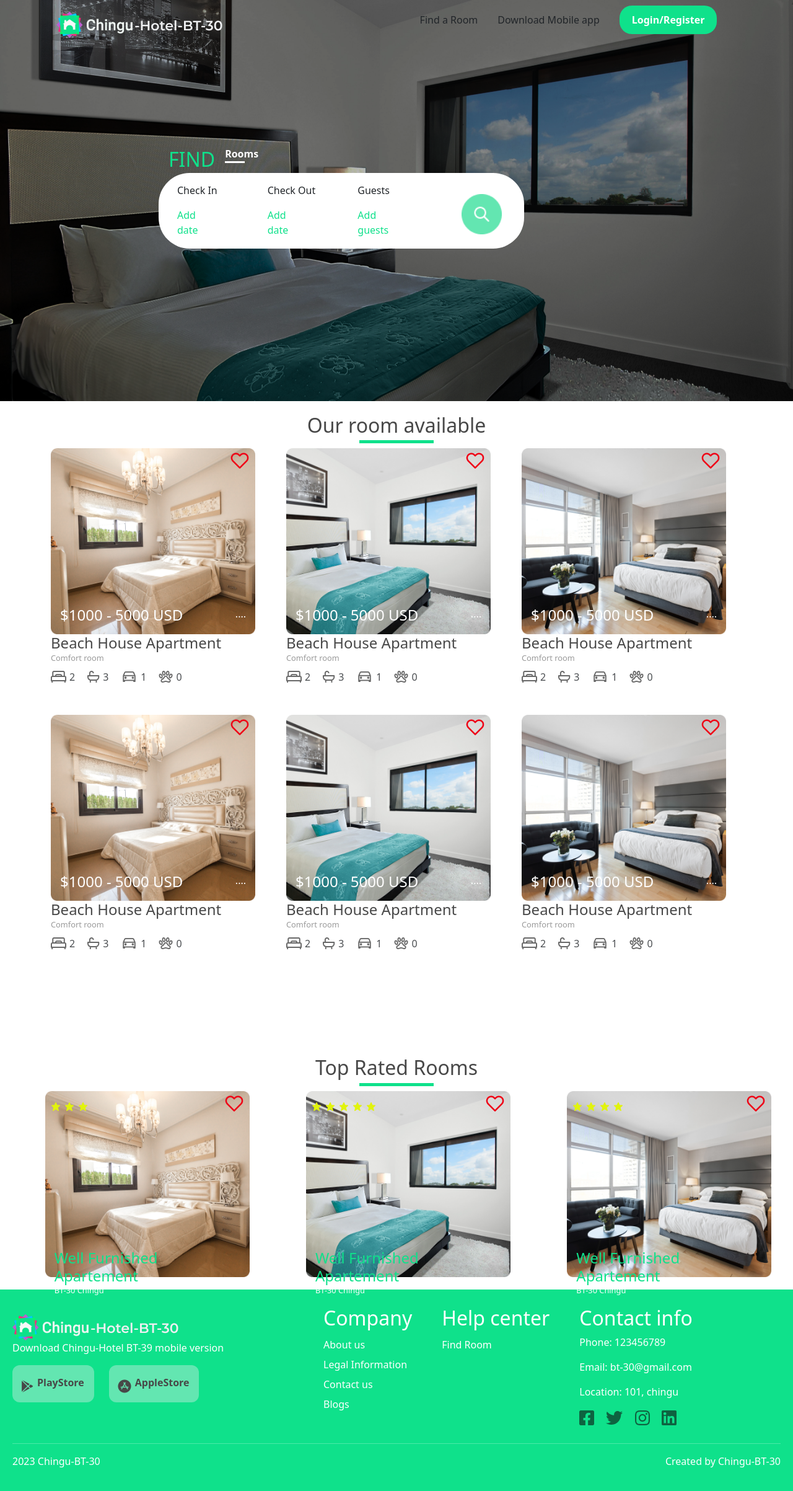
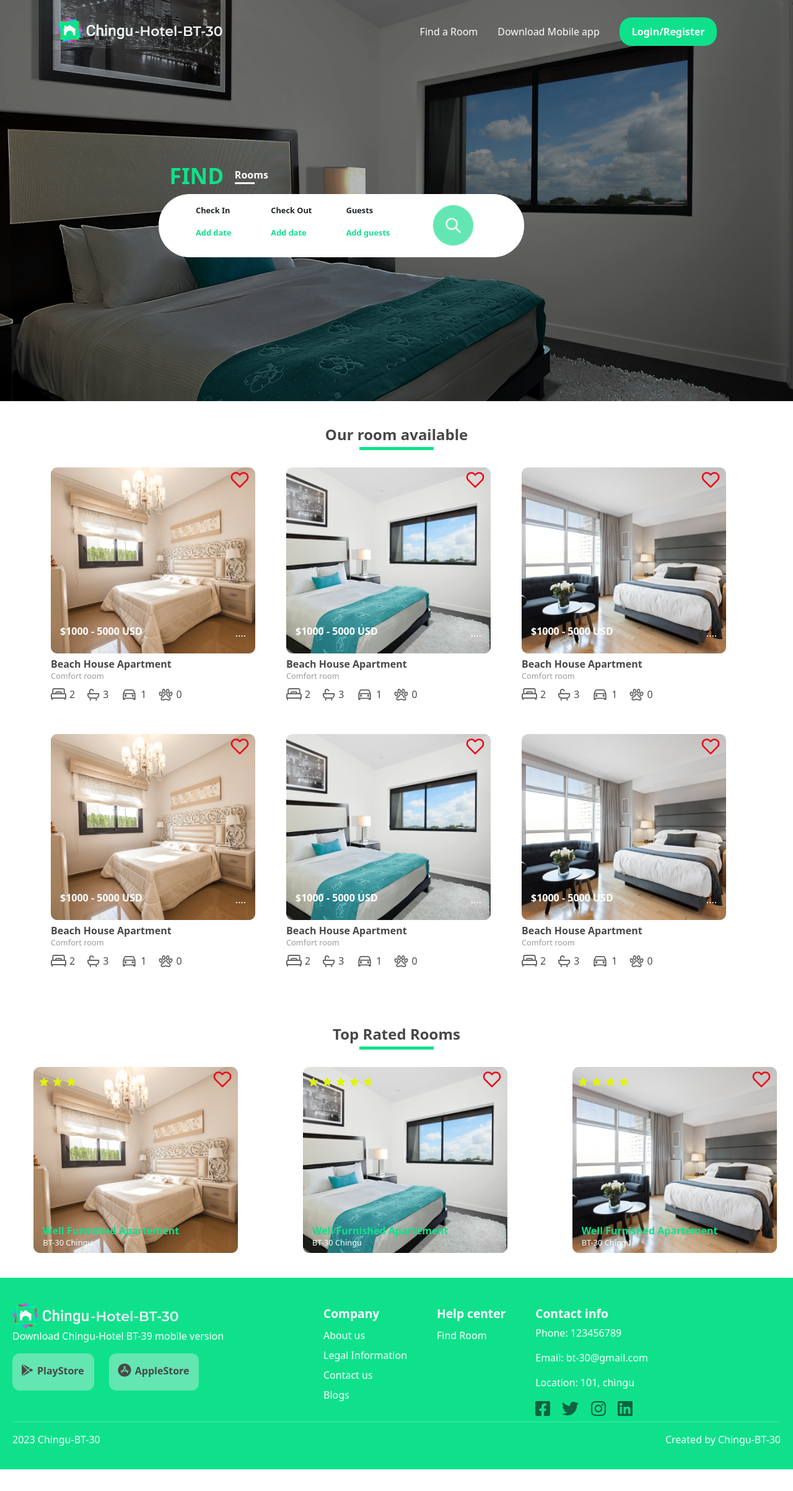
Before and after one commit to chingu-voyages/v42-bears-team-30, a React (Create React App) app in the folder app-front/: page / in a window 1280 px wide. Shown: the whole page at 62% size. After the commit the page ends 2370 px from the top, so only its background shows below. Built offline with nearby package versions, Linux system fonts and the light colour scheme.

Commit message:
[FRONT] restylize homepage && details page

```diff
--- a/app-front/src/components/_partials/footer/footer.css
+++ b/app-front/src/components/_partials/footer/footer.css
@@ -17,7 +17,12 @@ footer {
 .links-right {
     position: relative;
     right: -5em;
-    top: -0.8em;
+    top: 0.4em;
+}
+
+.links-right div h2 {
+    font-size: 1.2em;
+    font-weight: bold;
 }
 
 .social-networks-icons img {
@@ -26,13 +31,14 @@ footer {
 
 .footer-links div a {
     color: white;
+    cursor: pointer;
     line-height: 2em;
     text-decoration: none;
 }
 
 .button-links a img {
     position: relative;
-    top: 5px;
+    top: -2px;
     right: 5px;
 }
 
--- a/app-front/src/components/_partials/navbar/navbar.css
+++ b/app-front/src/components/_partials/navbar/navbar.css
@@ -15,13 +15,14 @@
     list-style: none;
 }
 
-.nav-right ul li a {
+.nav-right .nav-links li a {
     color: white;
+    cursor: pointer;
     margin-right: 2em;
     text-decoration: none;
 }
 
-.nav-right ul li .nav-auth {
+.nav-right .nav-links li .nav-auth {
     background-color: #0FE18B;
     border-radius: 20px;
     color: white;
@@ -29,12 +30,18 @@
     padding: 12px 20px;
 }
 
+.nav-right .nav-links {
+    margin-top: 20px;
+}
+
 /* Link hover */
-.nav-right ul li a:hover {
+.nav-right .nav-links li a:hover {
+    color: white;
+    opacity: 0.8;
     text-decoration: underline 2px;
 }
 
-.nav-right ul li .nav-auth:hover {
+.nav-right .nav-links li .nav-auth:hover {
     opacity: 0.7;
     text-decoration: none;
 }
--- a/app-front/src/components/cards/cards.css
+++ b/app-front/src/components/cards/cards.css
@@ -1,9 +1,15 @@
 .rooms-available {
+    padding: 20px;
+}
+
+.rooms-available-title {
     padding: 20px;
 }
 
 .rooms-available-title h2 {
     color: #484848;
+    font-size: 1.5em;
+    font-weight: bold;
     text-align: center;
 }
 
@@ -48,6 +54,11 @@
     top: 5px;
 }
 
+.price h4 {
+    font-size: 1em;
+    font-weight: bold;
+}
+
 .room-price {
     color: white;
     display: flex;
@@ -63,6 +74,9 @@
 
 .room-title h4 {
     color: #484848;
+    font-size: 1em;
+    font-weight: bold;
+    margin-top: 0.5em;
 }
 
 .room-title p {
--- a/app-front/src/components/cards/topRatedCards/topRatedCards.css
+++ b/app-front/src/components/cards/topRatedCards/topRatedCards.css
@@ -4,12 +4,17 @@
 }
 
 .top-rated {
-    margin-top: 5em;
-    padding: 20px;
+    padding: 20px 0 40px 0;
+}
+
+.top-rated-title {
+    padding-bottom: 20px;
 }
 
 .top-rated-title h2 {
     color: #484848;
+    font-size: 1.5em;
+    font-weight: bold;
     text-align: center;
 }
 
@@ -31,6 +36,11 @@
     margin-right: 0.5em;
 }
 
+.details h4 {
+    font-size: 1em;
+    font-weight: bold;
+}
+
 .room-details {
     color: white;
     display: block;
--- a/app-front/src/components/detailspage/detailspage.css
+++ b/app-front/src/components/detailspage/detailspage.css
@@ -4,7 +4,7 @@
 }
 
 .details-other {
-    padding: 20px 30px;
+    padding: 110px 30px 20px;
 }
 
 .details-room-images {
@@ -70,6 +70,12 @@
     line-height: 0.5em;
 }
 
+.details-title-left h2, .room-description h3,
+.offered-details h3, .safety-hygiene h3 {
+    font-size: 1.5em;
+    font-weight: bold;
+}
+
 .details-title-left h2,
 .room-description h3,
 .room-description p,
@@ -87,6 +93,7 @@
 .details-pieces {
     display: flex;
     justify-content: space-between;
+    margin-bottom: 40px;
     text-align: center;
 }
 
@@ -97,7 +104,7 @@
     flex-direction: column;
     font-size: 0.8em;
     padding: 25px 20px;
-    width: 100px;
+    width: 130px;
 }
 
 .details-pieces .piece span {
@@ -107,6 +114,10 @@
 .piece img {
     height: 30px;
     width: 30px;
+}
+
+.room-description, .offered-details {
+    margin-bottom: 40px;
 }
 
 .room-description p {
@@ -123,6 +134,7 @@
 
 .offered img {
     margin-right: 0.5em;
+    margin-top: -1em;
 }
 
 .safety {
@@ -133,6 +145,7 @@
 .safety img {
     height: 30px;
     margin-right: 1em;
+    margin-top: -1em;
     width: 30px;
 }
 
--- a/app-front/src/components/homepage/homepage.css
+++ b/app-front/src/components/homepage/homepage.css
@@ -22,7 +22,8 @@
 
 .find-room-text .find-room-title {
     color: #0FE18B;
-    font-size: 2em;
+    font-size: 2.2em;
+    font-weight: bold;
     margin: 0 0.5em;
     text-transform: uppercase;
 }
@@ -30,6 +31,7 @@
 .find-room-text .find-room-paragraph {
     color: white;
     font-weight: bold;
+    margin-top: 16px;
 }
 
 .find-room-text .find-room-paragraph::after {
@@ -43,9 +45,10 @@
     align-items: center;
     background-color: #FFFFFF;
     border-radius: 50px;
-    font-size: 1em;
+    font-size: 0.8em;
+    font-weight: bold;
     display: flex;
-    padding: 16px 30px;
+    padding: 5px 60px;
     padding-bottom: 18px;
 }
 
@@ -74,6 +77,10 @@
 
 .btn-search-container .btn-search:hover, .calendar-text-add:hover {
     opacity: 0.7;
+}
+
+.rooms-available-title {
+    padding: 20px 0;
 }
 
 
```
Also changed, not shown: app-front/src/App.js (+4 -8 lines).
